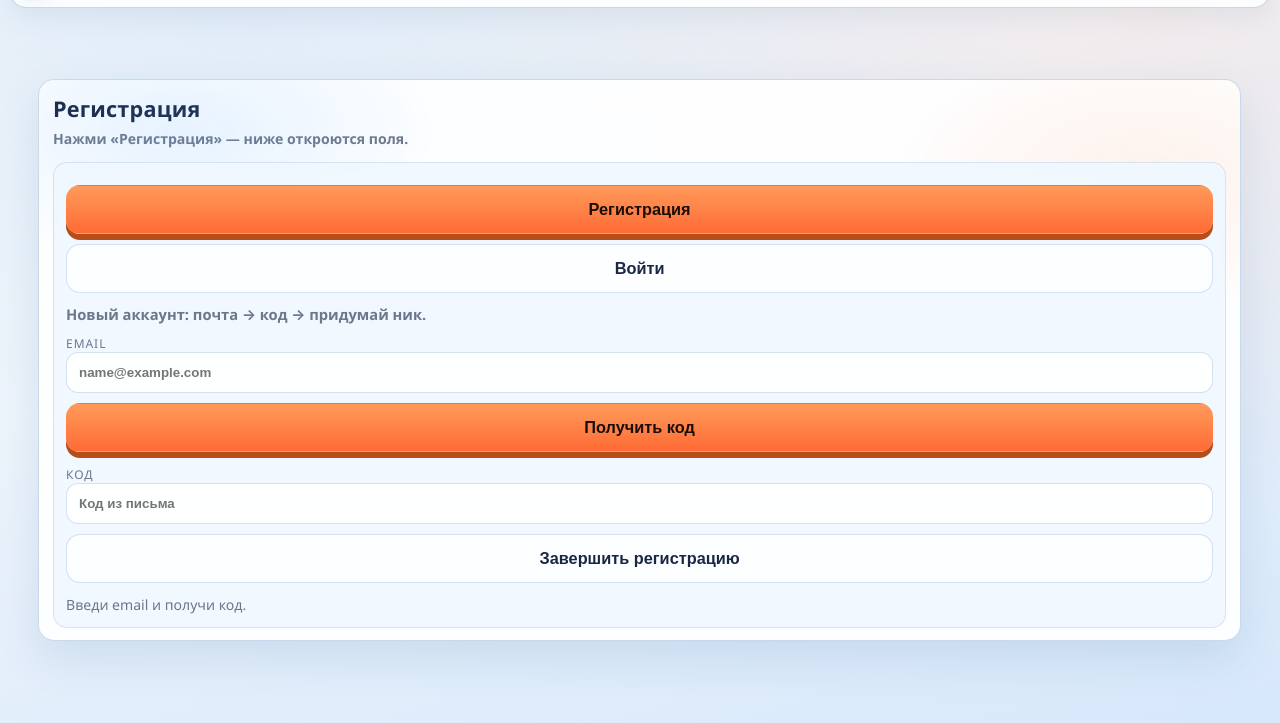
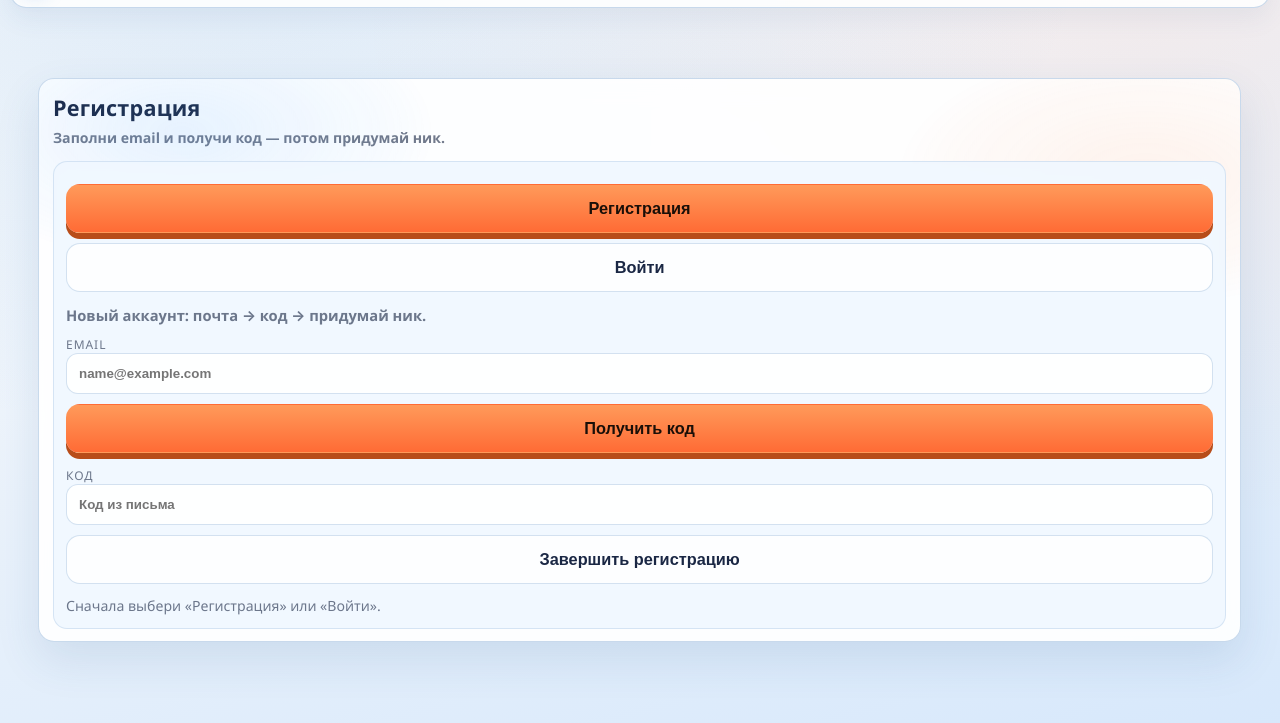
Before and after one commit to ressedich/icerush, a website: page index.html in a window 1280 px wide. Both pictures are taken after a click on the button "Регистрация". Shown: the part 73-796 px from the top of the page. Drawn offline with nearby package versions, Linux system fonts and the light colour scheme.

Commit message:
Auth: поля только после выбора режима + плавная анимация

```diff
--- a/game.js
+++ b/game.js
@@ -63,13 +63,31 @@
   const btnAuthVerifyLogin = document.getElementById("btnAuthVerifyLogin");
   const authStatus = document.getElementById("authStatus");
 
-  /** @type {"register"|"login"} */
-  let authMode = "register";
+  /** @type {"none"|"register"|"login"} */
+  let authMode = "none";
+
+  function captureAuthFields() {
+    if (authMode === "register") {
+      return {
+        email: String(authEmailReg?.value || "").trim(),
+        code: String(authCodeReg?.value || "").trim(),
+      };
+    }
+    if (authMode === "login") {
+      return {
+        email: String(authEmailLogin?.value || "").trim(),
+        code: String(authCodeLogin?.value || "").trim(),
+      };
+    }
+    return { email: "", code: "" };
+  }
 
   function getAuthEmailEl() {
+    if (authMode === "none") return null;
     return authMode === "register" ? authEmailReg : authEmailLogin;
   }
   function getAuthCodeEl() {
+    if (authMode === "none") return null;
     return authMode === "register" ? authCodeReg : authCodeLogin;
   }
   function getAuthVerifyBtns() {
@@ -308,21 +326,46 @@
     return true;
   }
 
-  // -------- auth mode (register / login) --------
+  // -------- auth mode (none / register / login) --------
+  function applyAuthModeNone() {
+    authMode = "none";
+    if (btnAuthModeRegister) {
+      btnAuthModeRegister.classList.remove("btn-accent");
+      btnAuthModeRegister.classList.add("btn-ghost");
+    }
+    if (btnAuthModeLogin) {
+      btnAuthModeLogin.classList.remove("btn-accent");
+      btnAuthModeLogin.classList.add("btn-ghost");
+    }
+    if (authTitle) authTitle.textContent = "Аккаунт";
+    if (authSubtitle) authSubtitle.textContent = "Выбери «Регистрация» или «Войти» — поля появятся ниже.";
+    if (authPanelRegister) {
+      authPanelRegister.classList.remove("auth-panel--open");
+      authPanelRegister.setAttribute("aria-hidden", "true");
+    }
+    if (authPanelLogin) {
+      authPanelLogin.classList.remove("auth-panel--open");
+      authPanelLogin.setAttribute("aria-hidden", "true");
+    }
+  }
+
   function applyAuthMode(mode) {
-    const emailVal = String(getAuthEmailEl()?.value || "").trim();
-    const codeVal = String(getAuthCodeEl()?.value || "").trim();
+    const { email: emailVal, code: codeVal } = captureAuthFields();
     authMode = mode === "login" ? "login" : "register";
     const isReg = authMode === "register";
-    if (btnAuthModeRegister) btnAuthModeRegister.classList.toggle("btn-accent", isReg);
-    if (btnAuthModeRegister) btnAuthModeRegister.classList.toggle("btn-ghost", !isReg);
-    if (btnAuthModeLogin) btnAuthModeLogin.classList.toggle("btn-accent", !isReg);
-    if (btnAuthModeLogin) btnAuthModeLogin.classList.toggle("btn-ghost", isReg);
+    if (btnAuthModeRegister) {
+      btnAuthModeRegister.classList.toggle("btn-accent", isReg);
+      btnAuthModeRegister.classList.toggle("btn-ghost", !isReg);
+    }
+    if (btnAuthModeLogin) {
+      btnAuthModeLogin.classList.toggle("btn-accent", !isReg);
+      btnAuthModeLogin.classList.toggle("btn-ghost", isReg);
+    }
     if (authTitle) authTitle.textContent = isReg ? "Регистрация" : "Вход";
     if (authSubtitle)
       authSubtitle.textContent = isReg
-        ? "Нажми «Регистрация» — ниже откроются поля."
-        : "Нажми «Войти» — ниже откроются поля.";
+        ? "Заполни email и получи код — потом придумай ник."
+        : "Войди тем же email, что при регистрации.";
     if (authPanelRegister) {
       authPanelRegister.classList.toggle("auth-panel--open", isReg);
       authPanelRegister.setAttribute("aria-hidden", isReg ? "false" : "true");
@@ -339,7 +382,7 @@
       if (authCodeLogin) authCodeLogin.value = codeVal;
     }
   }
-  applyAuthMode("register");
+  applyAuthModeNone();
   btnAuthModeRegister?.addEventListener("click", () => applyAuthMode("register"));
   btnAuthModeLogin?.addEventListener("click", () => applyAuthMode("login"));
 
@@ -528,7 +571,8 @@
 
     if (!sbSession) {
       setScreen("auth");
-      setAuthStatus("Введи email и получи код.");
+      applyAuthModeNone();
+      setAuthStatus("Сначала выбери «Регистрация» или «Войти».");
       setOtpUi();
       return true;
     }
@@ -543,6 +587,10 @@
   async function onAuthSendCode() {
     if (!sb) {
       setAuthStatus("Supabase не готов.");
+      return;
+    }
+    if (authMode === "none" || !getAuthEmailEl()) {
+      setAuthStatus("Сначала нажми «Регистрация» или «Войти».");
       return;
     }
     const email = String(getAuthEmailEl()?.value || "").trim();
@@ -575,6 +623,10 @@
   async function onAuthVerify() {
     if (!sb) {
       setAuthStatus("Supabase не готов.");
+      return;
+    }
+    if (authMode === "none" || !getAuthEmailEl()) {
+      setAuthStatus("Сначала нажми «Регистрация» или «Войти».");
       return;
     }
     if (otpSentAt && otpRemainingMs() <= 0) {
--- a/index.html
+++ b/index.html
@@ -23,14 +23,14 @@
         <section id="auth" class="screen">
           <div class="panel">
             <h1 class="title" id="authTitle">Аккаунт</h1>
-            <p class="subtitle" id="authSubtitle">Выбери режим — ниже появятся поля.</p>
+            <p class="subtitle" id="authSubtitle">Сначала выбери режим — затем появятся поля.</p>
             <div class="card">
               <div class="actions auth-mode-row">
-                <button class="btn btn-accent" id="btnAuthModeRegister" type="button">Регистрация</button>
+                <button class="btn btn-ghost" id="btnAuthModeRegister" type="button">Регистрация</button>
                 <button class="btn btn-ghost" id="btnAuthModeLogin" type="button">Войти</button>
               </div>
 
-              <div id="authPanelRegister" class="auth-panel auth-panel--open" aria-hidden="false">
+              <div id="authPanelRegister" class="auth-panel" aria-hidden="true">
                 <div class="auth-panel-inner">
                   <p class="auth-panel-hint">Новый аккаунт: почта → код → придумай ник.</p>
                   <div class="field">
--- a/style.css
+++ b/style.css
@@ -370,28 +370,63 @@ body.theme-dark .input:focus {
 }
 
 .auth-panel {
+  --auth-ease: cubic-bezier(0.22, 1, 0.36, 1);
   max-height: 0;
   opacity: 0;
   overflow: hidden;
-  transform: translateY(-8px);
+  transform: translateY(-10px);
   transition:
-    max-height 0.45s var(--ease-out),
-    opacity 0.35s ease,
-    transform 0.4s var(--ease-out);
+    max-height 0.78s var(--auth-ease),
+    opacity 0.55s var(--auth-ease),
+    transform 0.6s var(--auth-ease),
+    margin-top 0.5s var(--auth-ease);
   pointer-events: none;
   margin-top: 0;
+  will-change: max-height, opacity;
 }
 
 .auth-panel.auth-panel--open {
-  max-height: 520px;
+  max-height: 560px;
   opacity: 1;
   transform: translateY(0);
   pointer-events: auto;
-  margin-top: 12px;
+  margin-top: 14px;
+  transition:
+    max-height 0.82s var(--auth-ease),
+    opacity 0.55s var(--auth-ease) 0.04s,
+    transform 0.65s var(--auth-ease) 0.02s,
+    margin-top 0.5s var(--auth-ease);
 }
 
 .auth-panel-inner {
   padding-bottom: 2px;
+}
+
+.auth-panel.auth-panel--open .auth-panel-inner {
+  animation: authPanelReveal 0.68s var(--auth-ease) both;
+}
+
+@keyframes authPanelReveal {
+  from {
+    opacity: 0;
+    transform: translateY(0.85rem);
+  }
+  to {
+    opacity: 1;
+    transform: translateY(0);
+  }
+}
+
+@media (prefers-reduced-motion: reduce) {
+  .auth-panel,
+  .auth-panel.auth-panel--open {
+    transition-duration: 1ms !important;
+  }
+  .auth-panel.auth-panel--open .auth-panel-inner {
+    animation: none !important;
+    opacity: 1;
+    transform: none;
+  }
 }
 
 .auth-panel-hint {
```
